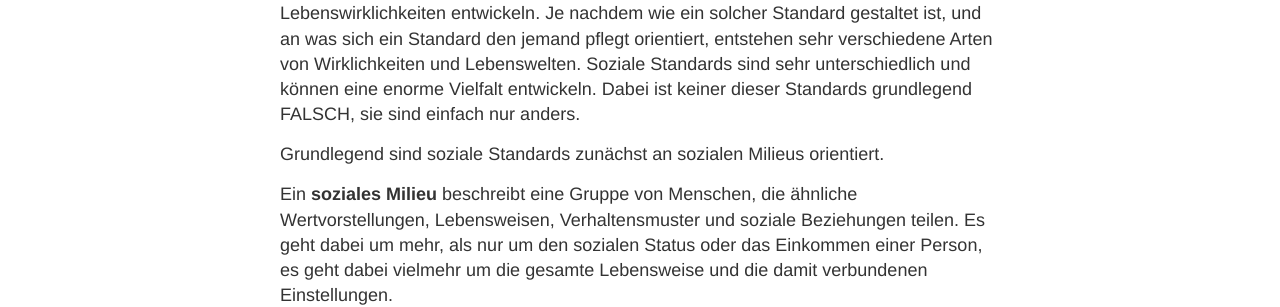
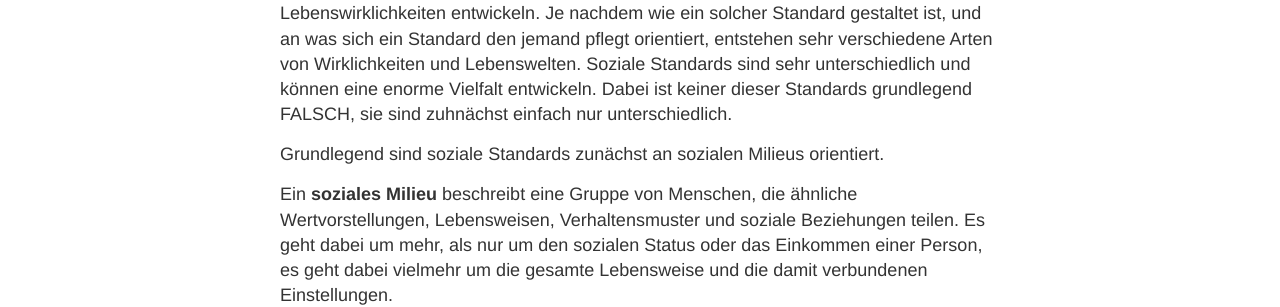
Before and after one commit to S2030c/standards, a Jekyll site: the page built from _posts/2024-09-07-vielfalt-der-standards.md, in a window 1280 px wide. Shown: the part 364-671 px from the top of the page. Built offline with Jekyll 4.4.1, drawn with Linux system fonts in a browser that asks for light colours; our own code applies the rules of GitHub Pages for plain Markdown files; some of the changed text lies outside the part shown.

Commit message:
Update 2024-09-07-vielfalt-der-standards.md

```diff
--- a/_posts/2024-09-07-vielfalt-der-standards.md
+++ b/_posts/2024-09-07-vielfalt-der-standards.md
@@ -1,4 +1,4 @@
-Standards bilden eine Grundlage und Basis, auf der sich Lebensumstände und Lebenswirklichkeiten entwickeln. Je nachdem wie ein solcher Standard gestaltet ist, und an was sich ein Standard den jemand pflegt orientiert, entstehen sehr verschiedene Arten von Wirklichkeiten und Lebenswelten. Soziale Standards sind sehr unterschiedlich und können eine enorme Vielfalt entwickeln. Dabei ist keiner dieser Standards grundlegend FALSCH, sie sind einfach nur anders.
+Standards bilden eine Grundlage und Basis, auf der sich Lebensumstände und Lebenswirklichkeiten entwickeln. Je nachdem wie ein solcher Standard gestaltet ist, und an was sich ein Standard den jemand pflegt orientiert, entstehen sehr verschiedene Arten von Wirklichkeiten und Lebenswelten. Soziale Standards sind sehr unterschiedlich und können eine enorme Vielfalt entwickeln. Dabei ist keiner dieser Standards grundlegend FALSCH, sie sind zuhnächst einfach nur unterschiedlich.
 
 Grundlegend sind soziale Standards zunächst an sozialen Milieus orientiert.
 
```
